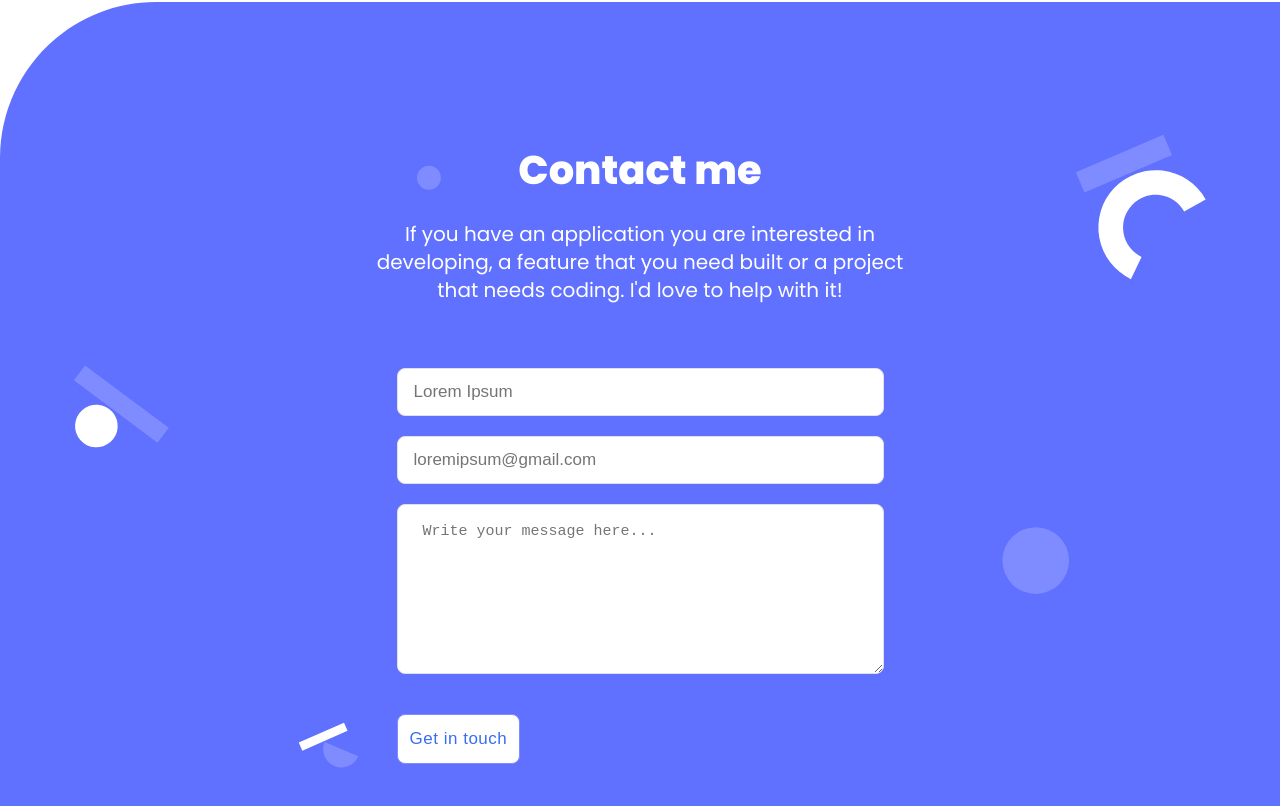
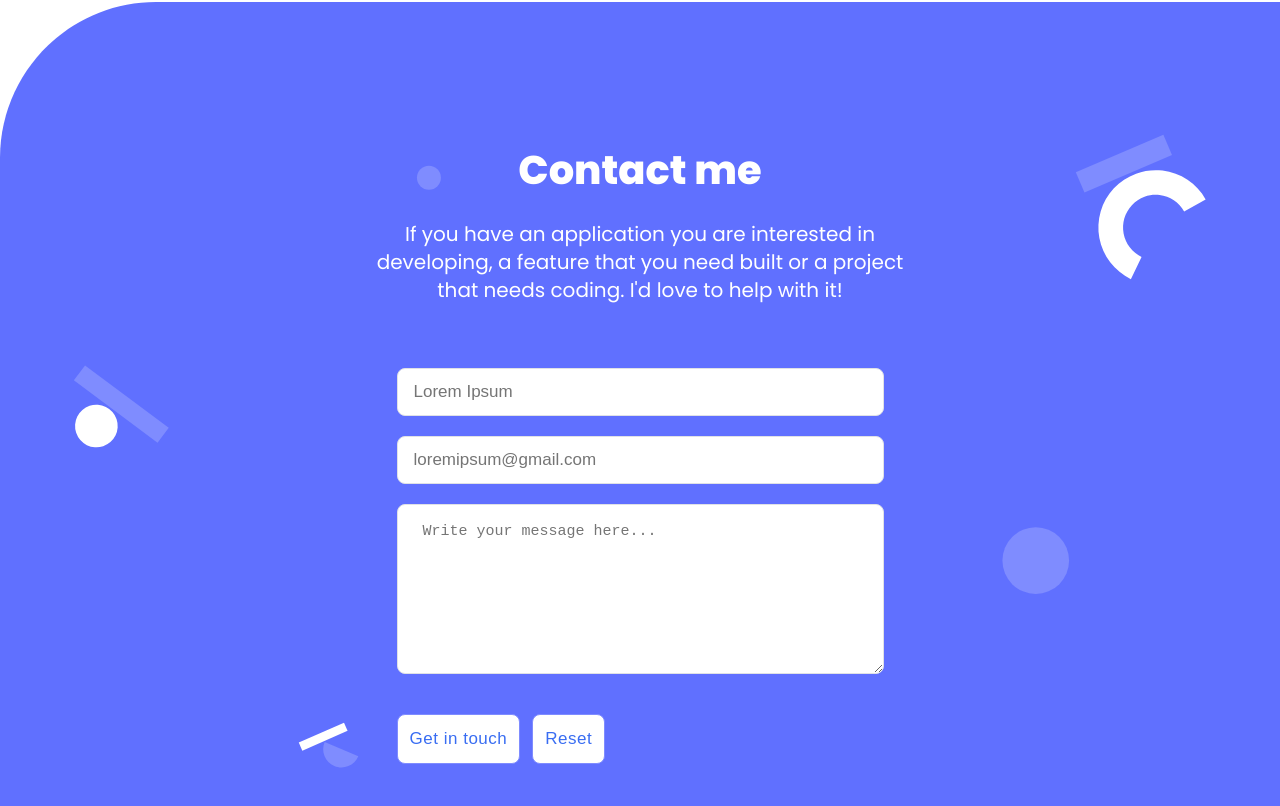
Before and after one commit to mhnazary/My_Portfolio, a website: page index.html in a window 1280 px wide. Shown: the part 3770-4576 px from the top of the page. Drawn offline with Linux system fonts and the light colour scheme.

Commit message:
Added reset button into contact form

```diff
--- a/index.html
+++ b/index.html
@@ -174,6 +174,7 @@
           </li>
           <li class="form-section">
             <button class="work-btn" type="submit" onclick="formValidation()">Get in touch</button>
+            <button class="work-btn" type="reset" onclick="formValidation()">Reset</button>
           </li>
         </ul>
       </form>
```
